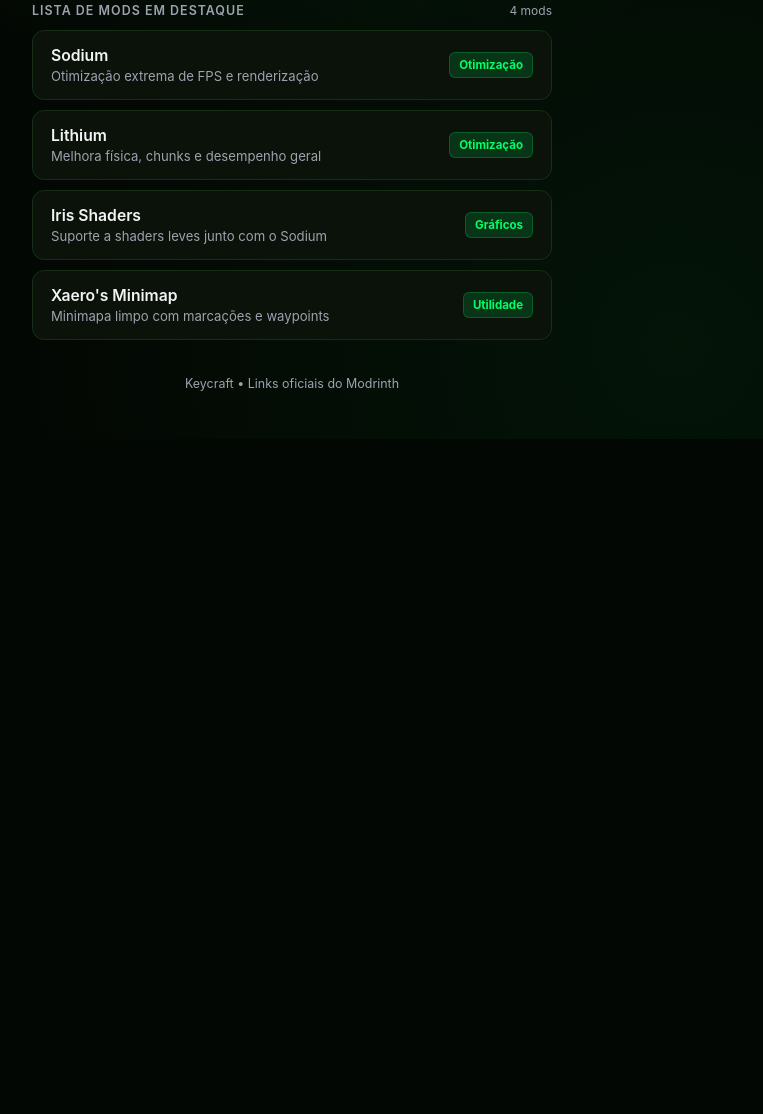
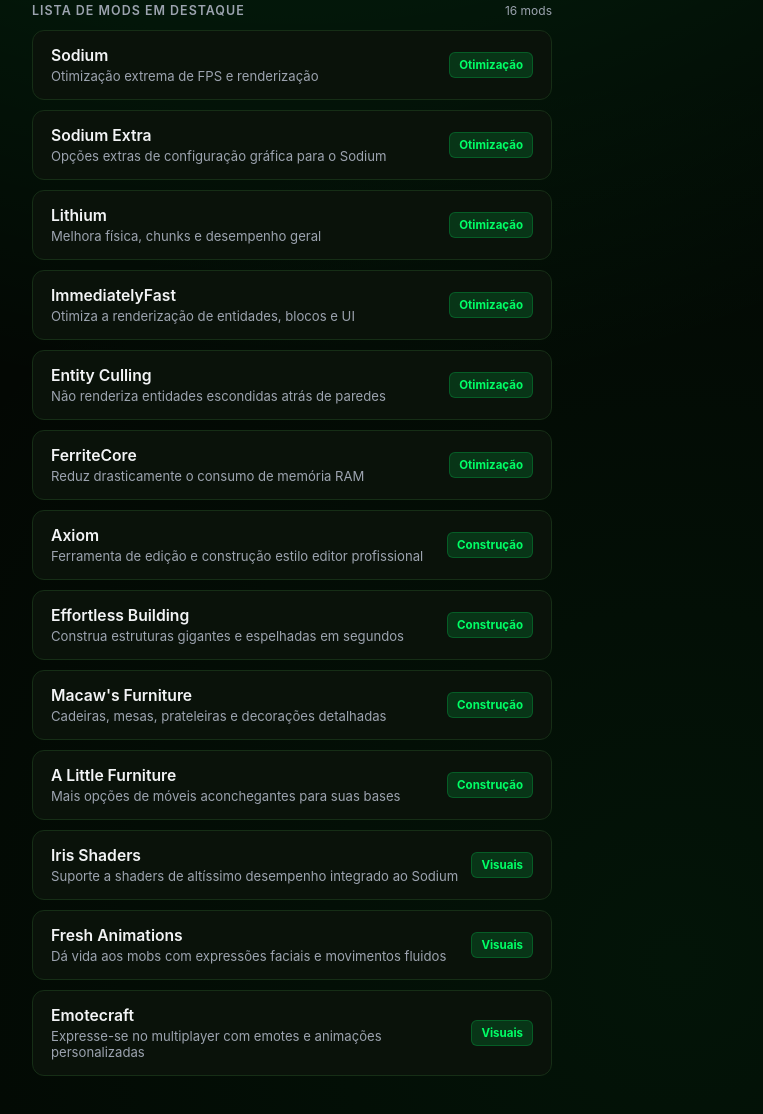
Before and after one commit to keyyyADM/LinksKEYCRAFT, a plain HTML site: page index.html in a window 1280 px wide. Shown: the part 496-1610 px from the top of the page, without its empty margins (348-1111 px from the left). Before the commit the page ends 935 px from the top, so only its background shows below. Drawn offline with Linux system fonts and the light colour scheme.

Commit message:
Update index.html

```diff
--- a/index.html
+++ b/index.html
@@ -322,21 +322,31 @@
       <div class="filter-pills" id="filterPills">
         <button class="pill active" data-filter="all">Todos</button>
         <button class="pill" data-filter="otimização">Otimização</button>
-        <button class="pill" data-filter="gráficos">Gráficos</button>
+        <button class="pill" data-filter="construção">Construção</button>
+        <button class="pill" data-filter="visuais">Visuais</button>
         <button class="pill" data-filter="utilidade">Utilidade</button>
       </div>
     </div>
 
     <div class="section-header">
       <div class="section-title">Lista de Mods em Destaque</div>
-      <div class="mod-count" id="modCount">4 mods</div>
+      <div class="mod-count" id="modCount">16 mods</div>
     </div>
 
     <div class="mod-list" id="modList">
+      <!-- OTIMIZAÇÃO -->
       <a href="https://modrinth.com/mod/sodium" target="_blank" rel="noopener" class="mod-card" data-category="otimização">
         <div class="mod-info">
           <h3>Sodium</h3>
           <p>Otimização extrema de FPS e renderização</p>
+        </div>
+        <span class="tag">Otimização</span>
+      </a>
+
+      <a href="https://modrinth.com/mod/sodium-extra" target="_blank" rel="noopener" class="mod-card" data-category="otimização">
+        <div class="mod-info">
+          <h3>Sodium Extra</h3>
+          <p>Opções extras de configuração gráfica para o Sodium</p>
         </div>
         <span class="tag">Otimização</span>
       </a>
@@ -349,72 +359,86 @@
         <span class="tag">Otimização</span>
       </a>
 
-      <a href="https://modrinth.com/mod/iris" target="_blank" rel="noopener" class="mod-card" data-category="gráficos">
+      <a href="https://modrinth.com/mod/immediatelyfast" target="_blank" rel="noopener" class="mod-card" data-category="otimização">
+        <div class="mod-info">
+          <h3>ImmediatelyFast</h3>
+          <p>Otimiza a renderização de entidades, blocos e UI</p>
+        </div>
+        <span class="tag">Otimização</span>
+      </a>
+
+      <a href="https://modrinth.com/mod/entityculling" target="_blank" rel="noopener" class="mod-card" data-category="otimização">
+        <div class="mod-info">
+          <h3>Entity Culling</h3>
+          <p>Não renderiza entidades escondidas atrás de paredes</p>
+        </div>
+        <span class="tag">Otimização</span>
+      </a>
+
+      <a href="https://modrinth.com/mod/ferritecore" target="_blank" rel="noopener" class="mod-card" data-category="otimização">
+        <div class="mod-info">
+          <h3>FerriteCore</h3>
+          <p>Reduz drasticamente o consumo de memória RAM</p>
+        </div>
+        <span class="tag">Otimização</span>
+      </a>
+
+      <!-- CONSTRUÇÃO & DECORAÇÃO -->
+      <a href="https://modrinth.com/mod/axiom" target="_blank" rel="noopener" class="mod-card" data-category="construção">
+        <div class="mod-info">
+          <h3>Axiom</h3>
+          <p>Ferramenta de edição e construção estilo editor profissional</p>
+        </div>
+        <span class="tag">Construção</span>
+      </a>
+
+      <a href="https://modrinth.com/mod/effortless-building" target="_blank" rel="noopener" class="mod-card" data-category="construção">
+        <div class="mod-info">
+          <h3>Effortless Building</h3>
+          <p>Construa estruturas gigantes e espelhadas em segundos</p>
+        </div>
+        <span class="tag">Construção</span>
+      </a>
+
+      <a href="https://modrinth.com/mod/macaws-furniture" target="_blank" rel="noopener" class="mod-card" data-category="construção">
+        <div class="mod-info">
+          <h3>Macaw's Furniture</h3>
+          <p>Cadeiras, mesas, prateleiras e decorações detalhadas</p>
+        </div>
+        <span class="tag">Construção</span>
+      </a>
+
+      <a href="https://modrinth.com/mod/a-little-furniture" target="_blank" rel="noopener" class="mod-card" data-category="construção">
+        <div class="mod-info">
+          <h3>A Little Furniture</h3>
+          <p>Mais opções de móveis aconchegantes para suas bases</p>
+        </div>
+        <span class="tag">Construção</span>
+      </a>
+
+      <!-- VISUAIS & ANIMAÇÕES -->
+      <a href="https://modrinth.com/mod/iris" target="_blank" rel="noopener" class="mod-card" data-category="visuais">
         <div class="mod-info">
           <h3>Iris Shaders</h3>
-          <p>Suporte a shaders leves junto com o Sodium</p>
+          <p>Suporte a shaders de altíssimo desempenho integrado ao Sodium</p>
         </div>
-        <span class="tag">Gráficos</span>
+        <span class="tag">Visuais</span>
       </a>
 
-      <a href="https://modrinth.com/mod/xaeros-minimap" target="_blank" rel="noopener" class="mod-card" data-category="utilidade">
+      <a href="https://modrinth.com/mod/fresh-animations" target="_blank" rel="noopener" class="mod-card" data-category="visuais">
         <div class="mod-info">
-          <h3>Xaero's Minimap</h3>
-          <p>Minimapa limpo com marcações e waypoints</p>
+          <h3>Fresh Animations</h3>
+          <p>Dá vida aos mobs com expressões faciais e movimentos fluidos</p>
         </div>
-        <span class="tag">Utilidade</span>
+        <span class="tag">Visuais</span>
       </a>
-    </div>
 
-    <div class="empty-msg" id="emptyMsg">Nenhum mod encontrado com esses critérios.</div>
+      <a href="https://modrinth.com/mod/emotecraft" target="_blank" rel="noopener" class="mod-card" data-category="visuais">
+        <div class="mod-info">
+          <h3>Emotecraft</h3>
+          <p>Expresse-se no multiplayer com emotes e animações personalizadas</p>
+        </div>
+        <span class="tag">Visuais</span>
+      </a>
 
-    <footer>
-      Keycraft • Links oficiais do Modrinth
-    </footer>
-  </div>
-
-  <script>
-    const searchInput = document.getElementById("searchInput");
-    const modCards = document.querySelectorAll(".mod-card");
-    const emptyMsg = document.getElementById("emptyMsg");
-    const modCount = document.getElementById("modCount");
-    const pills = document.querySelectorAll(".pill");
-
-    let currentFilter = "all";
-
-    function filterMods() {
-      const term = searchInput.value.toLowerCase().trim();
-      let visibleCount = 0;
-
-      modCards.forEach((card) => {
-        const text = card.innerText.toLowerCase();
-        const category = card.getAttribute("data-category");
-
-        const matchesSearch = text.includes(term);
-        const matchesCategory = currentFilter === "all" || category === currentFilter;
-
-        if (matchesSearch && matchesCategory) {
-          card.style.display = "flex";
-          visibleCount++;
-        } else {
-          card.style.display = "none";
-        }
-      });
-
-      emptyMsg.style.display = visibleCount === 0 ? "block" : "none";
-      modCount.textContent = `${visibleCount} ${visibleCount === 1 ? 'mod' : 'mods'}`;
-    }
-
-    searchInput.addEventListener("input", filterMods);
-
-    pills.forEach(pill => {
-      pill.addEventListener("click", () => {
-        pills.forEach(p => p.classList.remove("active"));
-        pill.classList.add("active");
-        currentFilter = pill.getAttribute("data-filter");
-        filterMods();
-      });
-    });
-  </script>
-</body>
-</html>
+      <!-- UTILIDADES & QUALIDADE DE VIDA
```
